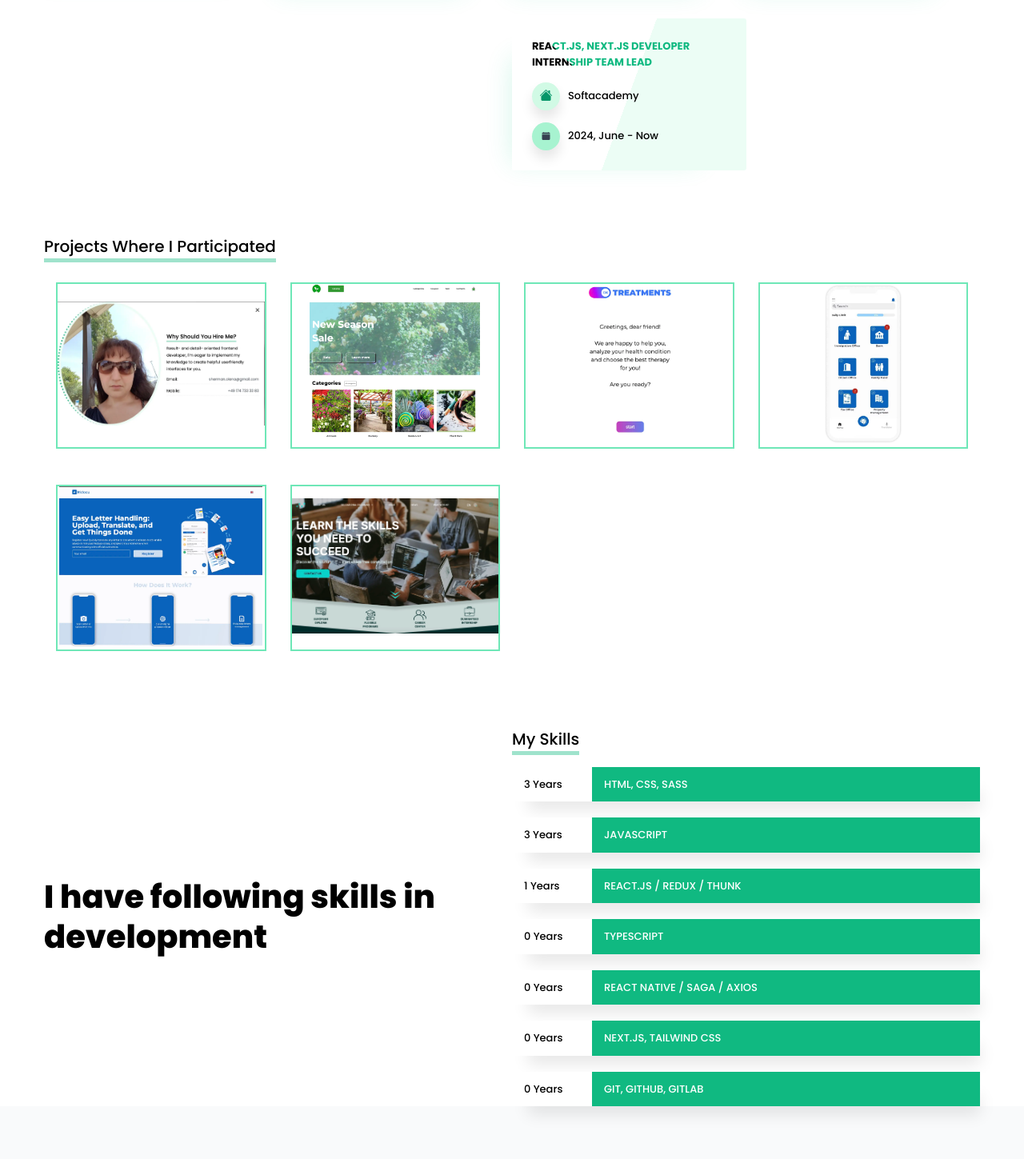
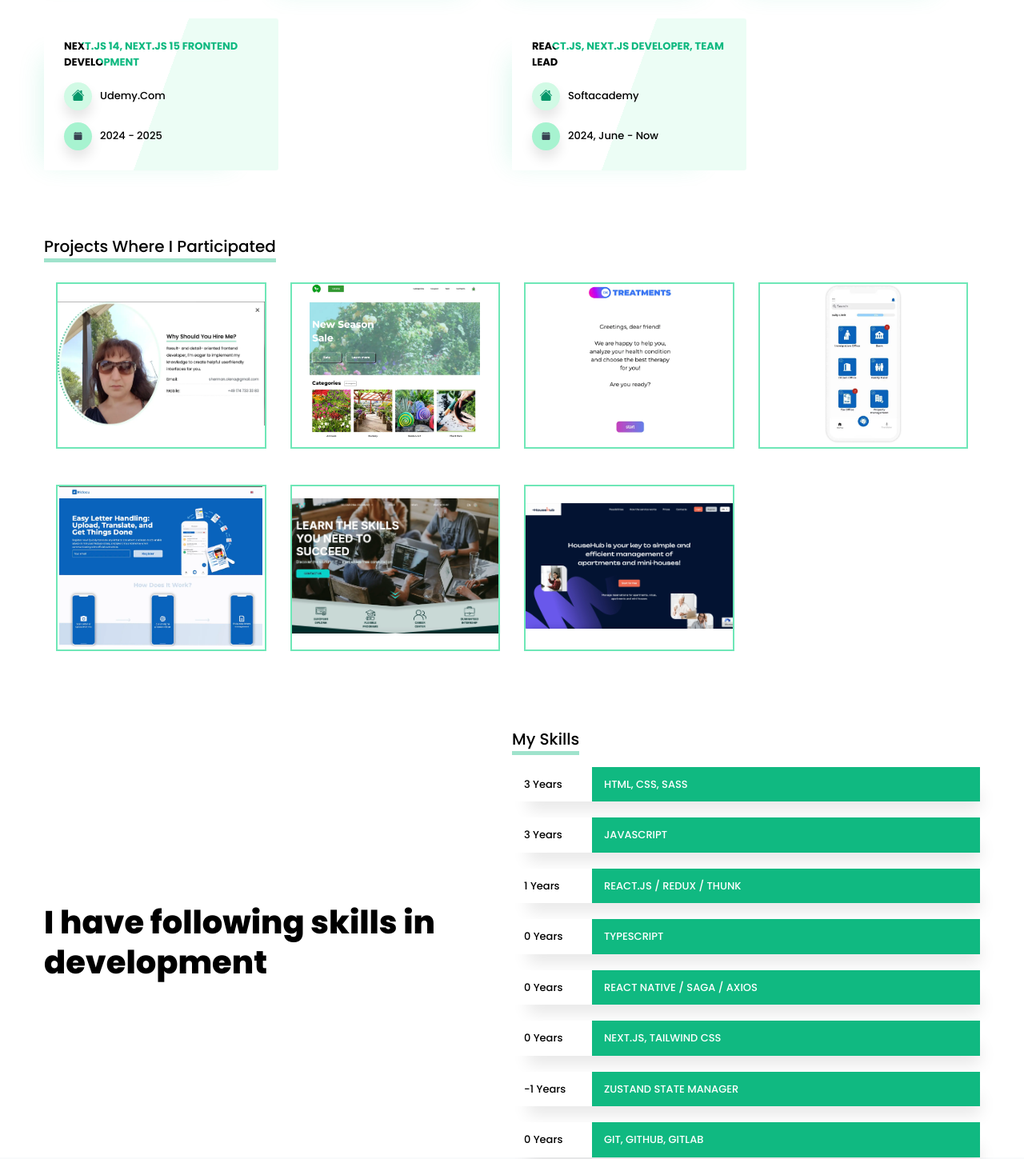
Before and after one commit to lena-karen/MyPortfolioFE, a React (Create React App) app: page / in a window 1280 px wide. Shown: the part 1870-3319 px from the top of the page at 80% size. Built offline with nearby package versions, Linux system fonts and the light colour scheme.

Commit message:
projects update

```diff
--- a/src/assets/data.js
+++ b/src/assets/data.js
@@ -20,6 +20,11 @@ export const educationItems = [
 		name: 'Ridocu UG',
 		period: '2023, April - September'
 	},
+	{
+		title: 'Next.js 14, Next.js 15 Frontend Development',
+		name: 'udemy.com',
+		period: '2024 - 2025'
+	},
 ]
 
 export const experienceItems = [
@@ -39,12 +44,12 @@ export const experienceItems = [
 		period: `2023, April - 2024, March`
 	},
 	{
-		title: 'React.js, Next.js Developer Internship, team lead',
+		title: 'React.js, Next.js Developer, team lead',
 		name: 'Gitakan Tech Institute Oy',
 		period: `2024, May - now`
 	},
 	{
-		title: 'React.js, Next.js Developer Internship team lead',
+		title: 'React.js, Next.js Developer, team lead',
 		name: 'Softacademy',
 		period: `2024, June - now`
 	}
@@ -62,39 +67,46 @@ export const projects = [
 		title: 'Garden shop',
 		img: 'garden-shop.webp',
 		tools: 'HTML, CSS, JavaScript, React, Redux, Thunk',
-		link: ['https://gardenstore.onrender.com/'],
+		// link: ['https://gardenstore.onrender.com/'],
 		github: 'https://github.com/lena-karen/TelRanFinalProject'
 	},
 	{
 		title: 'OK Treatments',
 		img: 'ok-treatments.webp',
 		tools: 'HTML, CSS, JavaScript, React, Redux, Thunk, React-Hook-Form, GitHub, Jira',
-		link: ['https://healyourselfdeploy.vercel.app/'],
+		// link: ['https://healyourselfdeploy.vercel.app/'],
 		github: 'https://github.com/tel-ran-de/Heal_yourself_front'
 	},
 	{
 		title: 'Ridocu Mobile Application',
 		img: 'ridocu-app.webp',
 		tools: 'JavaScript,TypeScript, React Native, Redux, Redux Saga, Axios, React-Hook-Form, GitLab, Jira',
-		link: ['https://play.google.com/store/apps/details?id=com.ridocu', 'https://apps.apple.com/de/app/ridocu-document-translator/id6463800967?itsct=apps_box_badge&amp;itscg=30200'],
+		// link: ['https://play.google.com/store/apps/details?id=com.ridocu', 'https://apps.apple.com/de/app/ridocu-document-translator/id6463800967?itsct=apps_box_badge&amp;itscg=30200'],
 	},
 	{
 		title: 'Ridocu Website and marketing landing pages',
 		img: 'ridocu-web.webp',
 		tools: 'JavaScript, TypeScript, React.js, Next.js, Tailwind CSS, React-Hook-Form, GitLab, Jira, Google Auth Library',
-		link: ['https://ridocu.com/en/landing', 'https://ridocu.com'],
+		// link: ['https://ridocu.com/en/landing', 'https://ridocu.com'],
 	},
 	{
-		title: 'Gitakan landing pages',
+		title: 'Gitakan landing pages, admin panel',
 		img: 'gitakan-web.webp',
-		tools: 'JavaScript, TypeScript, React.js, Next.js, Tailwind CSS, React-Hook-Form, GitLab, Jira, Next-Intl, Google Auth Library',
+		tools: 'JavaScript, TypeScript, React.js, Next.js, Tailwind CSS, React-Hook-Form, GitLab, Jira, Next-Intl, Google Auth Library, Stripe, Paddle',
 		link: ['https://gitakan.com',],
+	},
+	{
+		title: 'HouseHub24',
+		img: 'househub24.webp',
+		tools: 'JavaScript, TypeScript, React.js, Next.js, Tailwind CSS, React-Hook-Form, GitLab, Jira, Next-Intl',
+		link: ['https://househub24.com',],
 	},
 ]
 
 const jsStartYear = 2020
 const tsStartYear = 2023
 const reactStartYear = 2022
+const zustandStartYear = 2024
 
 export const skills = [
 	{
@@ -129,6 +141,11 @@ export const skills = [
 	},
 	{
 		id: 7,
+		name: 'Zustand State Manager',
+		exp: `${(new Date(Date.now()).getFullYear() - zustandStartYear)} years`
+	},
+	{
+		id: 8,
 		name: 'GIT, GitHub, GitLab',
 		exp: `${(new Date(Date.now()).getFullYear() - tsStartYear)} years`
 	},
--- a/src/components/Education/Education.jsx
+++ b/src/components/Education/Education.jsx
@@ -12,10 +12,10 @@ export default function Education() {
 					<h2 className = "heading">Education</h2>
 					<div className = "row education--row1">
 						{
-							educationItems.map(item => (
+							educationItems.map((item, i) => (
 								<div
 									className = "column-xlg-6 column-lg-4 column-md-6 column-sm-12"
-									key = {item.name}
+									key = {i}
 								>
 									<div className = "education__card" >
 										<h3 className = "education__card__title">
@@ -47,10 +47,10 @@ export default function Education() {
 					<h2 className = "heading">Experience</h2>
 					<div className = "row education--row2">
 						{
-							experienceItems.map(item => (
+							experienceItems.map((item, i) => (
 								<div
 									className = "column-xlg-6 column-lg-4 column-md-6 column-sm-12"
-									key = {item.name}
+									key = {i}
 								>
 									<div className = "education__card" >
 										<h3 className = "education__card__title">
--- a/src/components/Projects/Projects.jsx
+++ b/src/components/Projects/Projects.jsx
@@ -10,8 +10,8 @@ export default function Projects() {
 			<h2 className = "heading">Projects where I participated</h2>
 			<div className = "row">
 				{
-					projects.map(item => (
-						<div className = "column-xlg-3 column-lg-3 column-md-4 column-sm-6 column-xsm-12" key = {item.title}>
+					projects.map((item, i) => (
+						<div className = "column-xlg-3 column-lg-3 column-md-4 column-sm-6 column-xsm-12" key = {i}>
 							<div className = "projects__card">
 								<div className = "projects__card__img">
 									<img src = {item.img} alt = "project img" />
@@ -27,7 +27,7 @@ export default function Projects() {
 									</div>
 									<div className="projects__card__layer__link">
 										{
-											item.link.map(link => <a  target = '_blank' href = {link}>{link}</a>)
+											item.link?.map((link, i) => <a key={i} target = '_blank' href = {link}>{link}</a>)
 										}
 
 										{
```
Also changed, not shown: public/househub24.webp (added).
